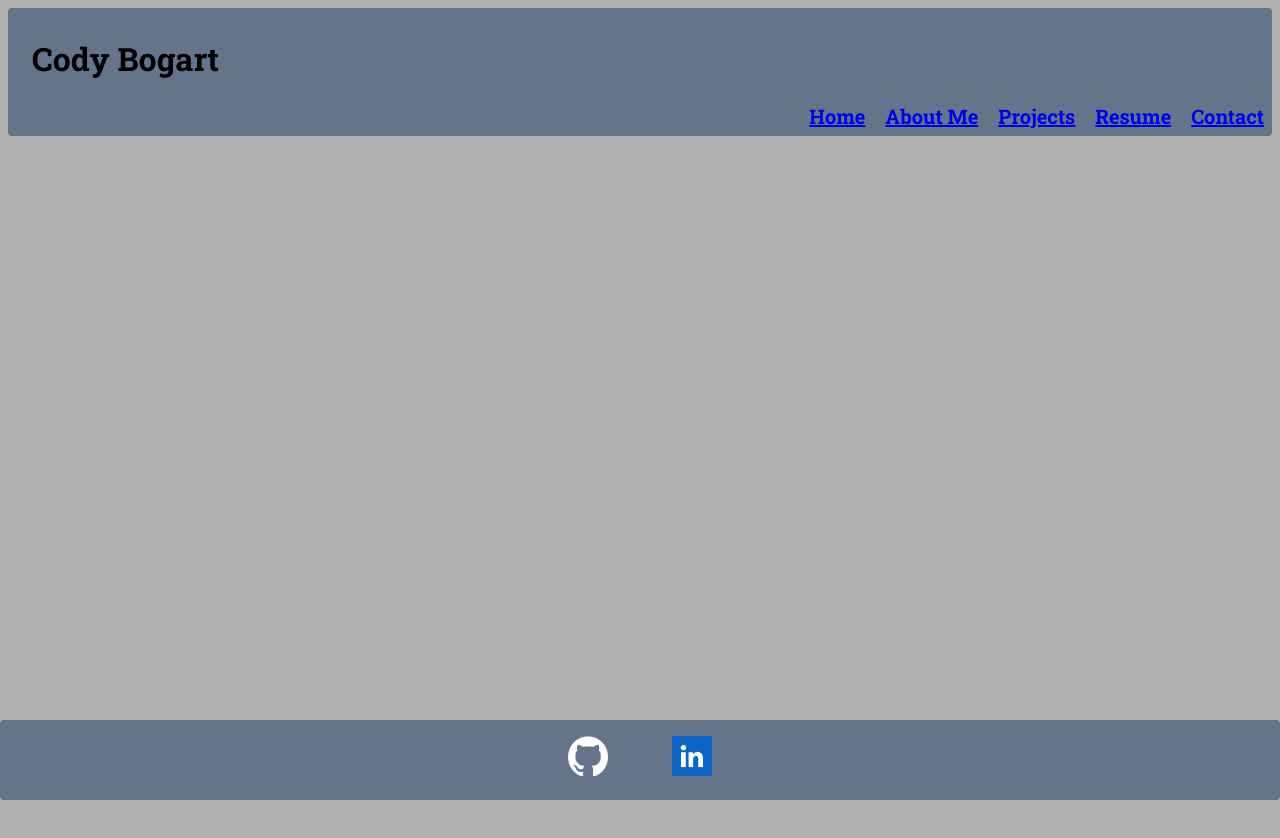
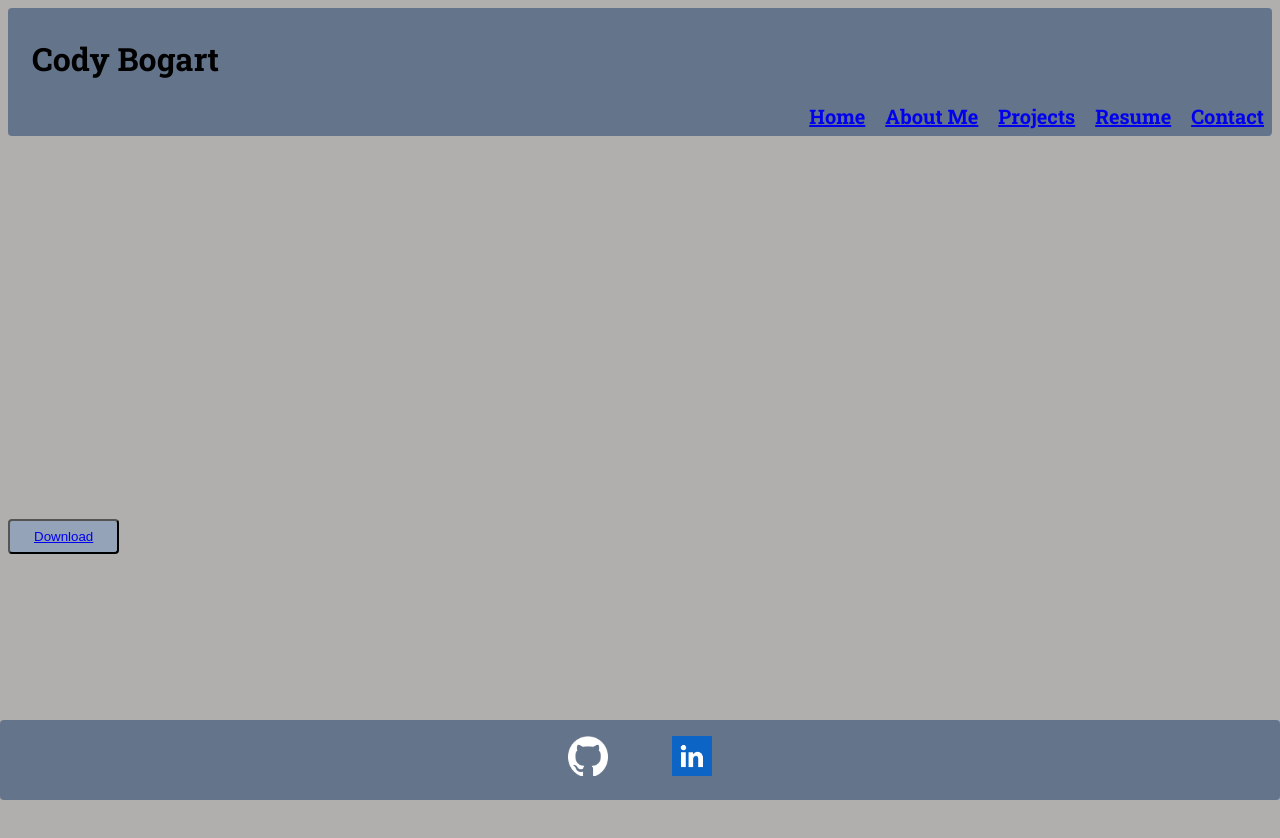
Before and after one commit to cbogart91/react-portfolio, a React (Vite) app: page /resume in a window 1280 px wide. Shown: the top 838 px of the page. Before the commit the page ends 800 px from the top, so only its background shows below. Built offline with nearby package versions, Linux system fonts and the light colour scheme.

Commit message:
download resume works

```diff
--- a/src/pages/Resume.jsx
+++ b/src/pages/Resume.jsx
@@ -1,5 +1,11 @@
+import resume from '/utils/resume2.pdf'
+
 export default function Resume(){
   return(
-    <p></p>
+    <div className='h-[100vh] flex justify center items-center'>
+      <button className='bg-slate-400 px-6 py-2 rounded'>
+      <a href={resume} download='resume'>Download</a>
+      </button>
+      </div>
   );
 }
```
